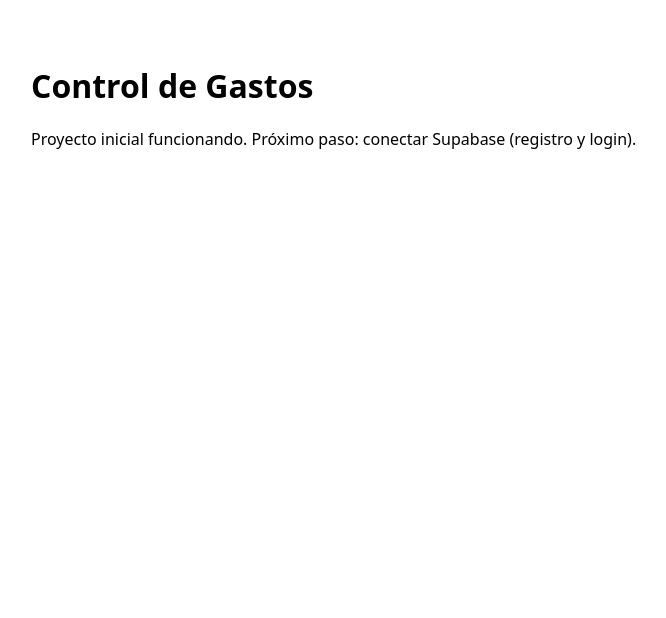
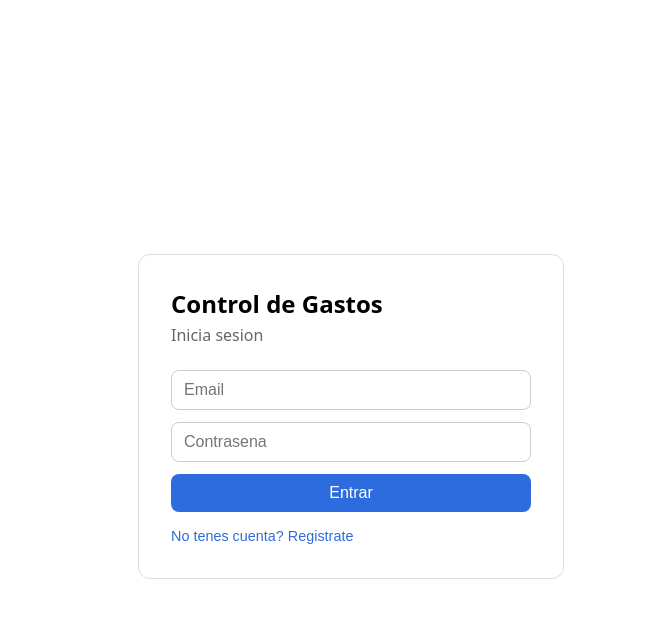
Before and after one commit to MarGon02/ControldeGastos, a React (Vite) app: page / in a window 1280 px wide. Shown: the top 618 px of the page, without its empty margins (289-955 px from the left). Built offline with nearby package versions, Linux system fonts and the light colour scheme; no server answers.

Commit message:
primeros pasos del login

```diff
--- a/src/App.jsx
+++ b/src/App.jsx
@@ -1,8 +1,47 @@
+import { useState, useEffect } from 'react'
+import { supabase } from './lib/supabase'
+import Auth from './components/Auth'
+
 export default function App() {
+  const [sesion, setSesion] = useState(null)
+  const [cargando, setCargando] = useState(true)
+
+  useEffect(() => {
+    // 1. Al cargar, buscamos si ya hay una sesion activa.
+    supabase.auth.getSession().then(({ data }) => {
+      setSesion(data.session)
+      setCargando(false)
+    })
+
+    // 2. Escuchamos cambios: login, logout, refresco de token.
+    const {
+      data: { subscription },
+    } = supabase.auth.onAuthStateChange((_evento, sesion) => {
+      setSesion(sesion)
+    })
+
+    // 3. Limpiamos el listener cuando el componente se desmonta.
+    return () => subscription.unsubscribe()
+  }, [])
+
+  if (cargando) {
+    return <p style={{ fontFamily: 'system-ui, sans-serif', padding: '2rem' }}>Cargando...</p>
+  }
+
+  if (!sesion) {
+    return <Auth />
+  }
+
   return (
     <main style={{ fontFamily: 'system-ui, sans-serif', maxWidth: 640, margin: '4rem auto', padding: '0 1rem' }}>
       <h1>Control de Gastos</h1>
-      <p>Proyecto inicial funcionando. Próximo paso: conectar Supabase (registro y login).</p>
+      <p>Sesion iniciada como <strong>{sesion.user.email}</strong></p>
+      <button
+        onClick={() => supabase.auth.signOut()}
+        style={{ padding: '8px 14px', borderRadius: 8, border: '1px solid #ccc', cursor: 'pointer' }}
+      >
+        Cerrar sesion
+      </button>
     </main>
   )
 }
--- /dev/null
+++ b/src/components/auth.jsx
@@ -0,0 +1,132 @@
+import { useState } from 'react'
+import { supabase } from '../lib/supabase'
+
+export default function Auth() {
+  const [modo, setModo] = useState('login') // 'login' o 'registro'
+  const [email, setEmail] = useState('')
+  const [password, setPassword] = useState('')
+  const [cargando, setCargando] = useState(false)
+  const [mensaje, setMensaje] = useState(null)
+
+  async function manejarSubmit(e) {
+    e.preventDefault()
+    setCargando(true)
+    setMensaje(null)
+
+    if (modo === 'registro') {
+      const { error } = await supabase.auth.signUp({ email, password })
+      if (error) {
+        setMensaje({ tipo: 'error', texto: error.message })
+      } else {
+        setMensaje({
+          tipo: 'ok',
+          texto: 'Cuenta creada. Si la confirmacion por email esta activada, revisa tu correo.',
+        })
+      }
+    } else {
+      const { error } = await supabase.auth.signInWithPassword({ email, password })
+      if (error) setMensaje({ tipo: 'error', texto: error.message })
+      // Si el login es exitoso, App detecta la sesion y muestra la app.
+    }
+
+    setCargando(false)
+  }
+
+  return (
+    <div style={estilos.contenedor}>
+      <div style={estilos.tarjeta}>
+        <h1 style={estilos.titulo}>Control de Gastos</h1>
+        <p style={estilos.subtitulo}>
+          {modo === 'login' ? 'Inicia sesion' : 'Crea tu cuenta'}
+        </p>
+
+        <form onSubmit={manejarSubmit} style={estilos.form}>
+          <input
+            style={estilos.input}
+            type="email"
+            placeholder="Email"
+            value={email}
+            onChange={(e) => setEmail(e.target.value)}
+            required
+          />
+          <input
+            style={estilos.input}
+            type="password"
+            placeholder="Contrasena"
+            value={password}
+            onChange={(e) => setPassword(e.target.value)}
+            required
+            minLength={6}
+          />
+          <button style={estilos.boton} type="submit" disabled={cargando}>
+            {cargando ? 'Procesando...' : modo === 'login' ? 'Entrar' : 'Registrarme'}
+          </button>
+        </form>
+
+        {mensaje && (
+          <p style={{ ...estilos.mensaje, color: mensaje.tipo === 'error' ? '#c0392b' : '#1e8449' }}>
+            {mensaje.texto}
+          </p>
+        )}
+
+        <button
+          style={estilos.enlace}
+          onClick={() => {
+            setModo(modo === 'login' ? 'registro' : 'login')
+            setMensaje(null)
+          }}
+        >
+          {modo === 'login'
+            ? 'No tenes cuenta? Registrate'
+            : 'Ya tenes cuenta? Inicia sesion'}
+        </button>
+      </div>
+    </div>
+  )
+}
+
+const estilos = {
+  contenedor: {
+    minHeight: '100vh',
+    display: 'flex',
+    alignItems: 'center',
+    justifyContent: 'center',
+    fontFamily: 'system-ui, sans-serif',
+    padding: '1rem',
+  },
+  tarjeta: {
+    width: '100%',
+    maxWidth: 360,
+    border: '1px solid #ddd',
+    borderRadius: 12,
+    padding: '2rem',
+  },
+  titulo: { margin: 0, fontSize: '1.5rem' },
+  subtitulo: { marginTop: 4, marginBottom: 24, color: '#666' },
+  form: { display: 'flex', flexDirection: 'column', gap: 12 },
+  input: {
+    padding: '10px 12px',
+    fontSize: '1rem',
+    border: '1px solid #ccc',
+    borderRadius: 8,
+  },
+  boton: {
+    padding: '10px 12px',
+    fontSize: '1rem',
+    border: 'none',
+    borderRadius: 8,
+    background: '#2d6cdf',
+    color: 'white',
+    cursor: 'pointer',
+  },
+  mensaje: { fontSize: '0.9rem', marginTop: 12 },
+  enlace: {
+    marginTop: 16,
+    background: 'none',
+    border: 'none',
+    color: '#2d6cdf',
+    cursor: 'pointer',
+    fontSize: '0.9rem',
+    padding: 0,
+  },
+}
```
